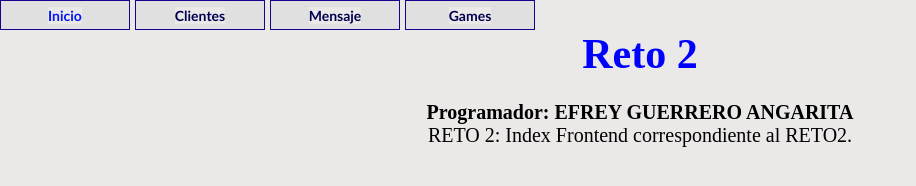
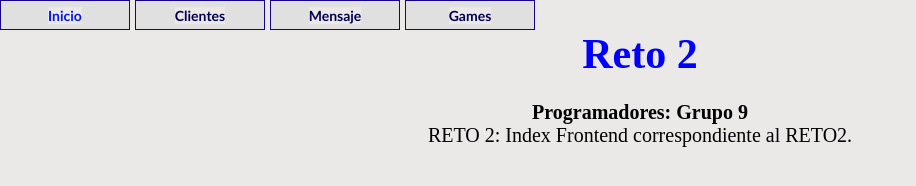
Before and after one commit to EfreyUSA/RetoII, a plain HTML site: page index.html in a window 1280 px wide. Shown: the whole page, without its empty margins (0-916 px from the left). Drawn offline with nearby package versions, Linux system fonts and the light colour scheme.

Commit message:
correccion programadores

```diff
--- a/index.html
+++ b/index.html
@@ -37,7 +37,7 @@
     </div>
     <h1 id="Titulo">Reto 2</h1>
     <br>
-    <h2 id="Subtitulo" name="Subtitulo">Programador: EFREY GUERRERO ANGARITA</h2>
+    <h2 id="Subtitulo" name="Subtitulo">Programadores: Grupo 9</h2>
     <p>RETO 2: Index Frontend correspondiente al RETO2.</p>
 </body>
 </html>
```
